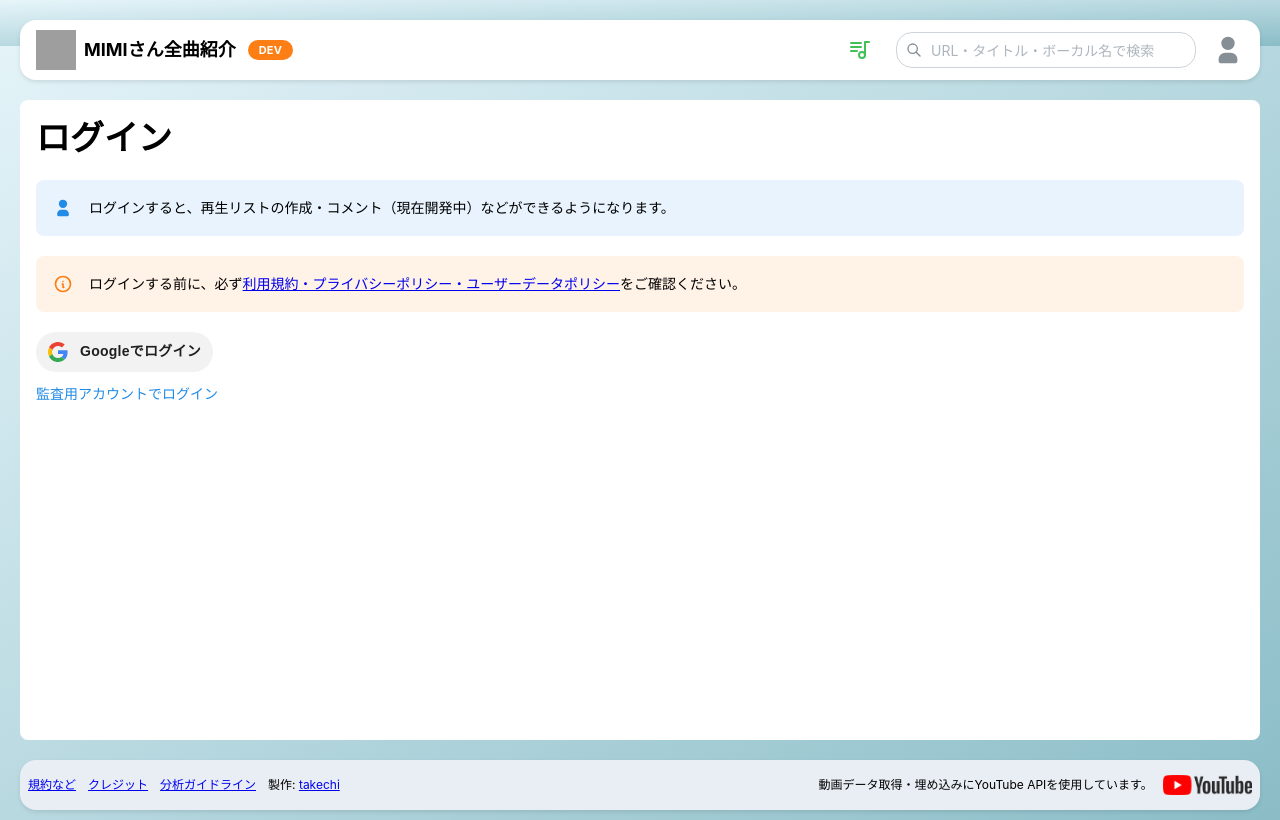
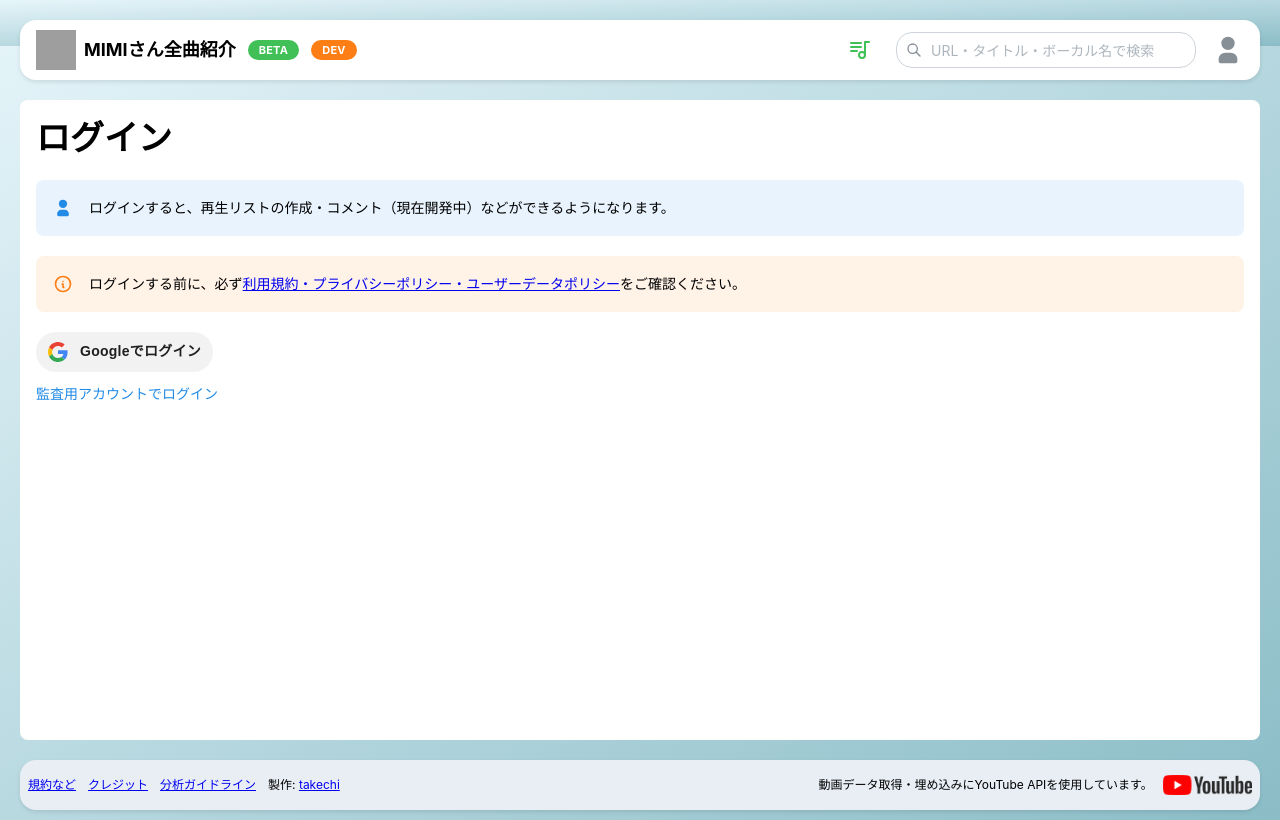
Before and after one commit to takechi-scratch/songs_introduction_www, a Next.js app: page /login in a window 1280 px wide. Built offline with nearby package versions, Linux system fonts and the light colour scheme; no server answers; grey boxes are pictures that could not be loaded.

Commit message:
add: beta badge

```diff
--- a/src/components/appshell.tsx
+++ b/src/components/appshell.tsx
@@ -192,6 +192,9 @@ export default function MyAppShell({ children }: { children: React.ReactNode })
                                 <Text size="lg" fw={700} style={{ margin: 0 }}>
                                     MIMIさん全曲紹介
                                 </Text>
+                                <Badge ml="sm" color="green">
+                                    BETA
+                                </Badge>
                                 {process.env.NEXT_PUBLIC_IS_DEVELOPMENT === "true" && (
                                     <Badge ml="sm" color="orange">
                                         DEV
```
